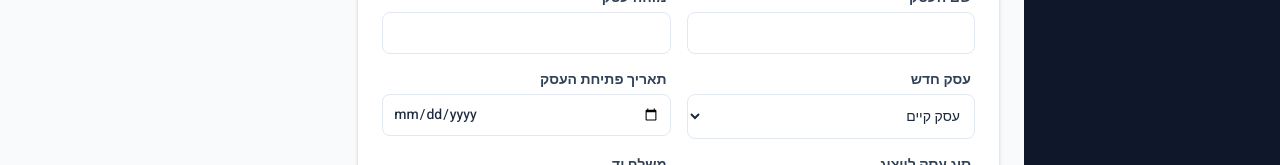
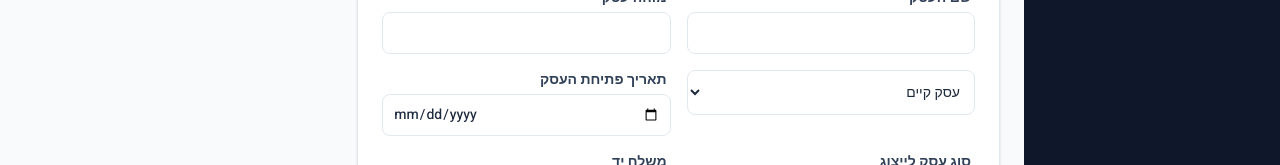
Before and after one commit to ElimelechEhrlich/shmaya, a React (Vite) app in the folder front/: page /admin/customers/new in a window 1280 px wide. Shown: the part 635-800 px from the top of the page. Built offline with nearby package versions, Linux system fonts and the light colour scheme; no server answers; sample sign-in values are in the browser's storage.

Commit message:
fix: הסרת תווית "עסק חדש" — מציג רק את הערך בעריכה, בהוספה ובצפייה

```diff
--- a/front/src/comps/CustomerCard.tsx
+++ b/front/src/comps/CustomerCard.tsx
@@ -426,7 +426,6 @@ const CustomerCard: React.FC = () => {
                             <EditableRow label="מזהה עסק" value={editData.businessDetails?.businessID} isEditing={isEditing} category="businessDetails" field="businessID" onChange={actions.updateField} />
                             <EditableRow label="סוג עסק" value={editData.businessDetails?.businessType} isEditing={isEditing} type="search-select" options={BUSINESS_TYPE_OPTIONS} category="businessDetails" field="businessType" onChange={actions.updateField} />
                             <div className="mb-4 last:mb-0">
-                                <label className="text-[10px] font-bold text-slate-400 uppercase block mb-1 tracking-wide">עסק חדש</label>
                                 {isEditing ? (
                                     <select
                                         className="input-style cursor-pointer"
--- a/front/src/pages/AddCustomer.tsx
+++ b/front/src/pages/AddCustomer.tsx
@@ -237,7 +237,7 @@ export default function AddCustomer(): React.ReactElement {
                             <div className="grid grid-cols-1 md:grid-cols-2 gap-4">
                                 <FormField label="שם העסק"><input name="businessName" className="input-style" onChange={(e) => handleChange('businessDetails', e)} required /></FormField>
                                 <FormField label="מזהה עסק"><input name="businessID" className="input-style" onChange={(e) => handleChange('businessDetails', e)} /></FormField>
-                                <FormField label="עסק חדש">
+                                <div className="flex flex-col gap-1">
                                     <select
                                         className="input-style cursor-pointer"
                                         value={formData.businessDetails.isNewBusiness ? 'true' : 'false'}
@@ -252,7 +252,7 @@ export default function AddCustomer(): React.ReactElement {
                                         <option value="true">עסק חדש</option>
                                         <option value="false">עסק קיים</option>
                                     </select>
-</FormField>
+                                </div>
                                 <FormField label="תאריך פתיחת העסק"><input name="openingDate" type="date" className="input-style" onChange={(e) => handleChange('businessDetails', e)} required={formData.businessDetails.isNewBusiness} /></FormField>
                                     <FormField label="סוג עסק לייצוג">
                                     <FilterableSelect
```
Lines whose indentation alone changed are shown as unchanged.
